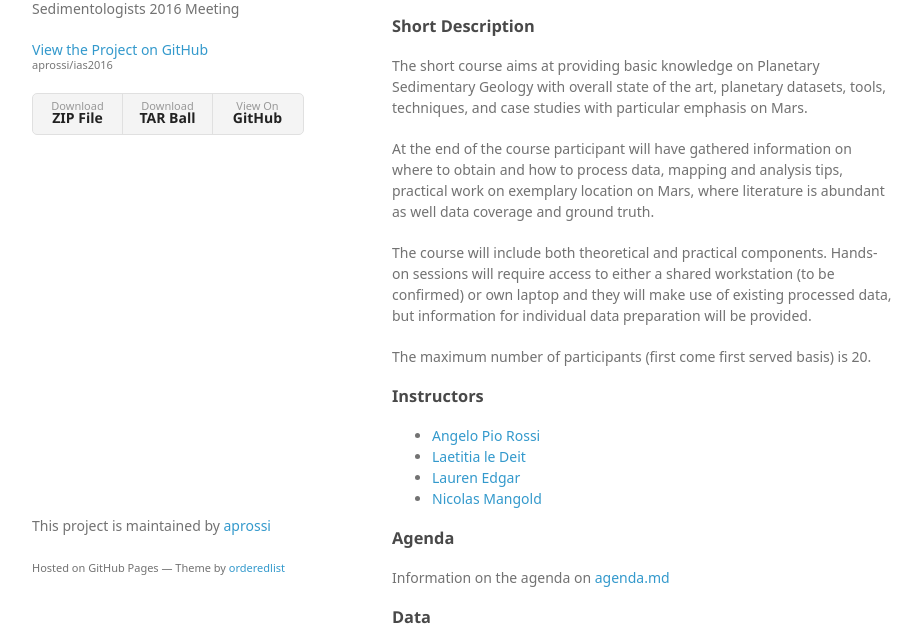
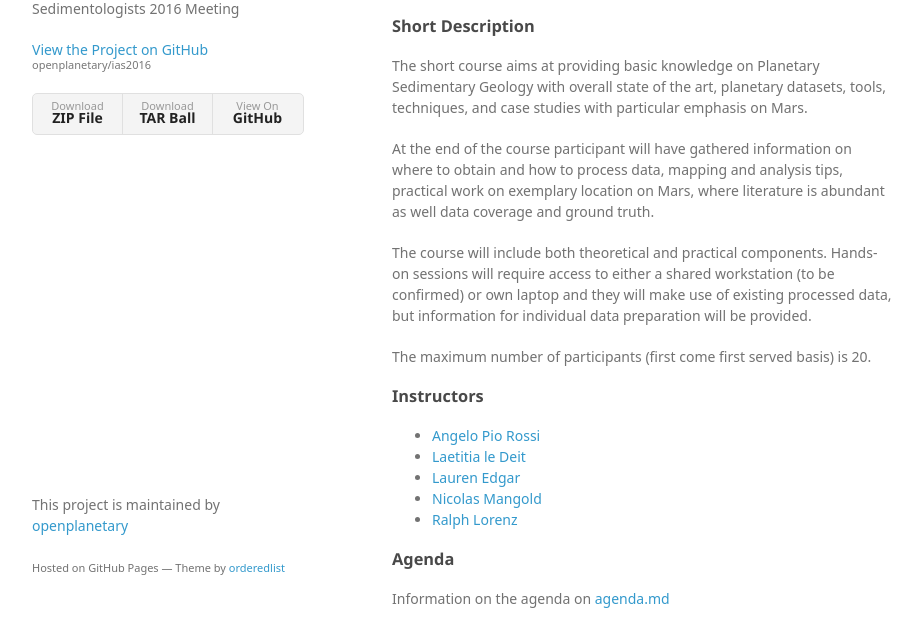
Before and after one commit to openplanetary/ias2016, a plain HTML site: page index.html in a window 1280 px wide. Shown: the part 153-784 px from the top of the page, without its empty margins (178-1099 px from the left). Drawn offline with Linux system fonts and the light colour scheme; a web font is replaced by a local one.

```diff
--- a/index.html
+++ b/index.html
@@ -3,7 +3,7 @@
   <head>
     <meta charset="utf-8">
     <meta http-equiv="X-UA-Compatible" content="chrome=1">
-    <title>Ias2016 by aprossi</title>
+    <title>Ias2016 by openplanetary</title>
 
     <link rel="stylesheet" href="stylesheets/styles.css">
     <link rel="stylesheet" href="stylesheets/github-light.css">
@@ -18,13 +18,13 @@
         <h1>Ias2016</h1>
         <p>Planetary Geology short course at the International Association of Sedimentologists 2016 Meeting</p>
 
-        <p class="view"><a href="https://github.com/aprossi/ias2016">View the Project on GitHub <small>aprossi/ias2016</small></a></p>
+        <p class="view"><a href="https://github.com/openplanetary/ias2016">View the Project on GitHub <small>openplanetary/ias2016</small></a></p>
 
 
         <ul>
-          <li><a href="https://github.com/aprossi/ias2016/zipball/master">Download <strong>ZIP File</strong></a></li>
-          <li><a href="https://github.com/aprossi/ias2016/tarball/master">Download <strong>TAR Ball</strong></a></li>
-          <li><a href="https://github.com/aprossi/ias2016">View On <strong>GitHub</strong></a></li>
+          <li><a href="https://github.com/openplanetary/ias2016/zipball/master">Download <strong>ZIP File</strong></a></li>
+          <li><a href="https://github.com/openplanetary/ias2016/tarball/master">Download <strong>TAR Ball</strong></a></li>
+          <li><a href="https://github.com/openplanetary/ias2016">View On <strong>GitHub</strong></a></li>
         </ul>
       </header>
       <section>
@@ -51,6 +51,7 @@
 <li><a href="http://astrogeology.usgs.gov/people/lauren-edgar">Lauren Edgar</a></li>
 <li>
 <a href="http://www.msl-chemcam.com/index.php?menu=inc&amp;page_consult=textes&amp;rubrique=88&amp;art=322&amp;titre_url=Nicolas%20Mangold#.VyCt1nq0fMs">Nicolas Mangold</a> </li>
+<li><a href="http://www.lpl.arizona.edu/%7Erlorenz/">Ralph Lorenz</a></li>
 </ul>
 
 <h3>
@@ -61,7 +62,7 @@
 <h3>
 <a id="data" class="anchor" href="#data" aria-hidden="true"><span aria-hidden="true" class="octicon octicon-link"></span></a>Data</h3>
 
-<p>Data and (Open Source) tools will be provided by the instructors during the Short Course. More information on <a href="https://github.com/aprossi/ias2016/blob/master/data.md">data.md</a></p>
+<p>Data and (mainly Open Source) tools will be provided by the instructors during the Short Course. More information on <a href="https://github.com/aprossi/ias2016/blob/master/data.md">data.md</a></p>
 
 <h3>
 <a id="resources" class="anchor" href="#resources" aria-hidden="true"><span aria-hidden="true" class="octicon octicon-link"></span></a>Resources</h3>
@@ -74,7 +75,7 @@
 <p>Course contact points: <a href="http://aprossi.eu">Angelo Pio Rossi</a> and <a href="https://www.researchgate.net/profile/Laetitia_Le_Deit">Laetitia le Deit</a>.</p>
       </section>
       <footer>
-        <p>This project is maintained by <a href="https://github.com/aprossi">aprossi</a></p>
+        <p>This project is maintained by <a href="https://github.com/openplanetary">openplanetary</a></p>
         <p><small>Hosted on GitHub Pages &mdash; Theme by <a href="https://github.com/orderedlist">orderedlist</a></small></p>
       </footer>
     </div>
```
Also changed, not shown: params.json (+1 -1 lines).
